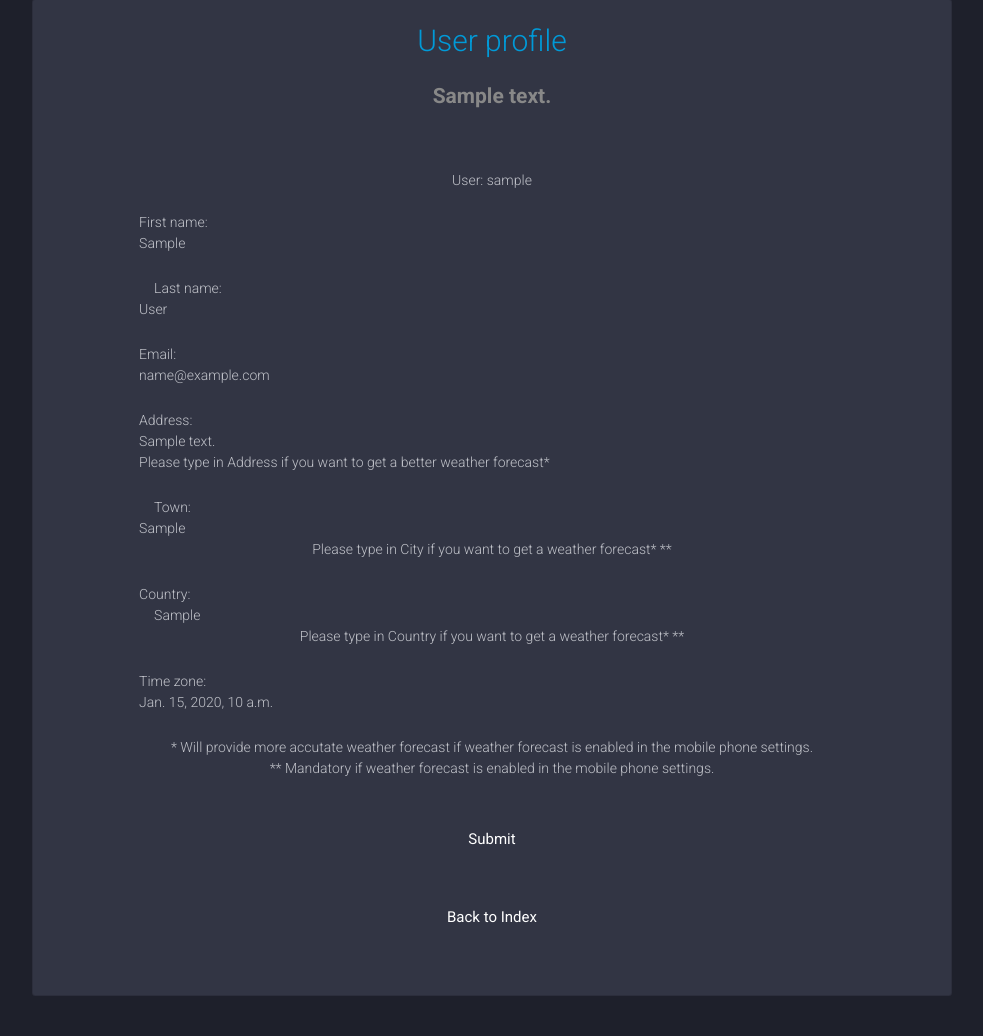
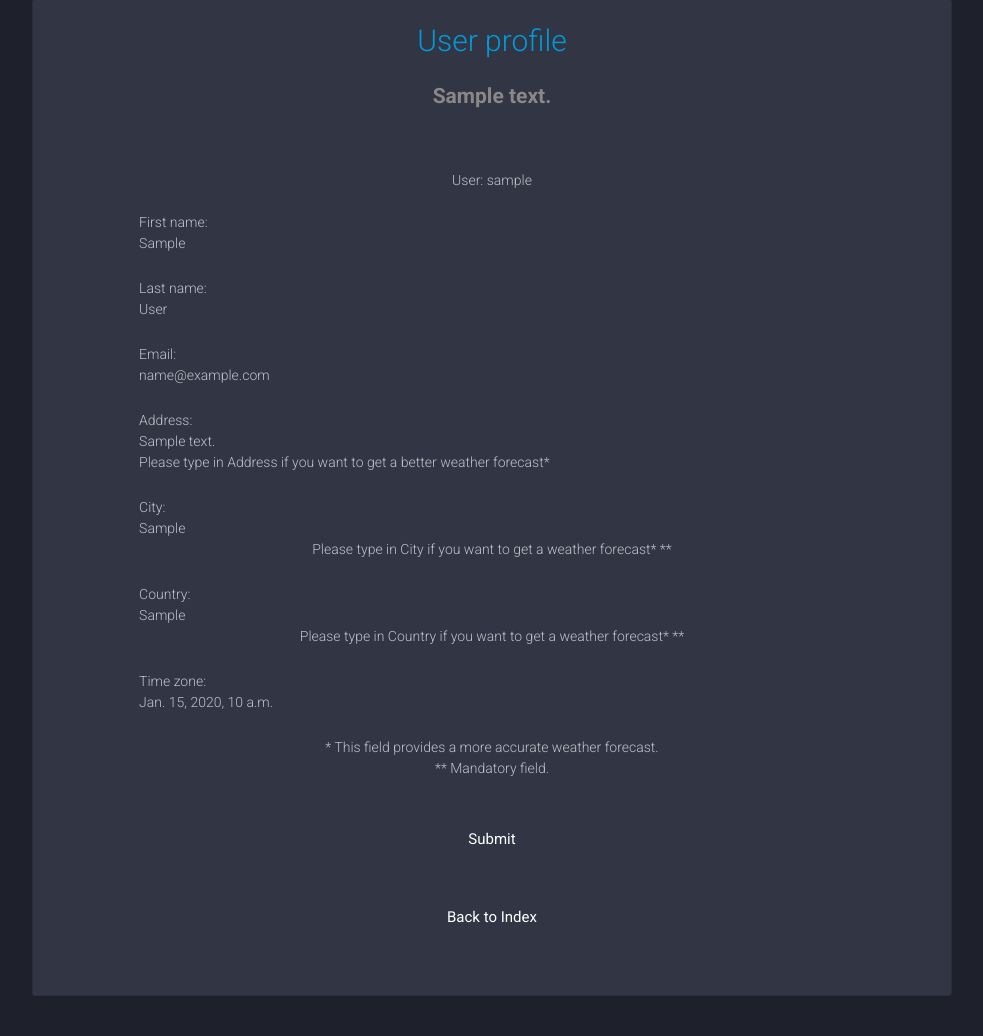
Before and after one commit to GoranAviani/incodaq_weather, a Django app: template templates/expanded_user/edit_user_profile.html in a window 1280 px wide. Shown: the part 160-1196 px from the top of the page, without its empty margins (148-1131 px from the left). Run offline with Django 3.2, Linux system fonts and the light colour scheme; the template is opened without the code that fills it: most values are stand-ins (such as "Sample title", 1, 10 or a date in 2020); parts of the project's set-up code (start-up, migrations or seed data) failed here and were passed over; some libraries are stand-ins or nearby versions.

Commit message:
qucikfix on edit_user_profile.html

```diff
--- a/templates/expanded_user/edit_user_profile.html
+++ b/templates/expanded_user/edit_user_profile.html
@@ -13,7 +13,8 @@
                     {% if userProfileMessage %}
                         <h2 style="color: {{messageColor}}"> {{ userProfileMessage }}</h2>
                     {% endif %}
-                    </br></br>
+                    </br>
+                    </br>
                     <div class="col-lg-4 offset-lg-4  col-md-4 offset-md-4 col-xs-12">
                         User: {{profileFormData.username}}
                     </div>
@@ -33,7 +34,7 @@
                             </div>
                             <div class="form-row margine-b-10">
                                 <div class="form-group col-md-12 col-lg-12">
-                                     <div class="col-md-12 col-lg-12 text-left">
+                                     <div class="text-left">
                                         Last name:
                                      </div>
                                     <div class="text-left ">
@@ -58,17 +59,15 @@
                                      </div>
                                     <div class="text-left ">
                                          <la id="first_name" class="input-field1">{{profileFormData.userAddress}}</la>
-
-    <br/>
-
-    Please type in Address if you want to get a better weather forecast*
+                                    <br/>
+                                    Please type in Address if you want to get a better weather forecast*
                                     </div>
                                 </div>
                             </div>
                             <div class="form-row margine-b-10">
                                 <div class="form-group col-md-12 col-lg-12">
-                                     <div class="col-md-12 col-lg-12 text-left">
-                                         Town:
+                                     <div class="text-left">
+                                         City:
                                      </div>
                                     <div class="text-left ">
                                          <la id="first_name" class="input-field1">{{profileFormData.userCity}}</la>
@@ -81,7 +80,7 @@
                                      <div class="text-left ">
                                         Country:
                                      </div>
-                                    <div class="col-md-12 col-lg-12 text-left ">
+                                    <div class="text-left ">
                                          <la id="first_name" class="input-field1">{{profileFormData.userCountry}}</la>
                                     </div>
                                     Please type in Country if you want to get a weather forecast* **
@@ -95,27 +94,18 @@
                                     <div class="text-left ">
                                          <la id="first_name" class="input-field1">{{profileFormData.userTimeZone}}</la>
                                     </div>
-
                                 </div>
                             </div>
-    * Will provide more accutate weather forecast if weather forecast is enabled in the mobile phone settings.
-<br/>
-** Mandatory if weather forecast is enabled in the mobile phone settings.
-
-
-
-
-</br>
-                        </br>                        </br>
-
+                            * This field provides a more accurate weather forecast.
+                            <br/>
+                            ** Mandatory field.
+                            </br>
+                            </br>
+                            </br>
                             <div class="form-row ">
                                 <button type="submit" class="btn main-button btn-block normal-text ">Submit</button>
                             </div>
-
-
-
                         </form>
-
                         </br>
                         </br>
                         <div class="form-row">
@@ -129,6 +119,4 @@
 	    </div>
 	</div>
 </div>
-
-
 {% endblock %}
```
